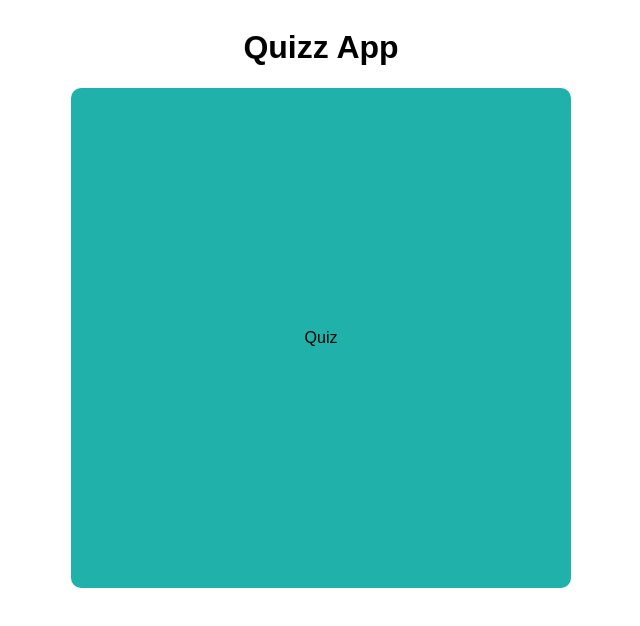
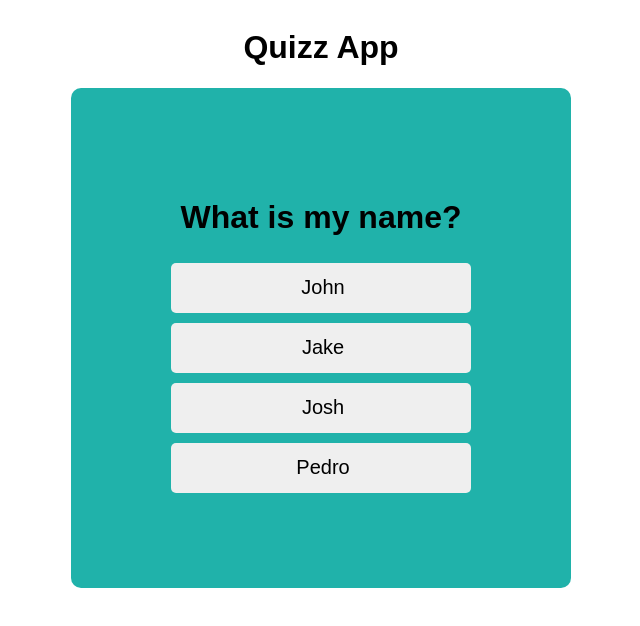
Before and after one commit to orchid-cloud/react-quiz-app, a React (Vite) app: page / in a window 1280 px wide. Both pictures are taken after a click on the button "Start Quiz". Shown: the top 626 px of the page, without its empty margins (319-959 px from the left). Built offline with nearby package versions, Linux system fonts and the light colour scheme.

Commit message:
Answering Questions

```diff
--- a/src/components/Quiz.jsx
+++ b/src/components/Quiz.jsx
@@ -1,7 +1,49 @@
 import React from 'react';
+import { useState } from 'react';
 import { Questions } from '../assets/helpers/Questions';
 import '../App.css';
 
 export default function Quiz() {
-  return <div className="Quiz">Quiz</div>;
+  const [currentQuestion, setCurrentQuestion] = useState(0);
+  const [optionChosen, setOptionChosen] = useState();
+
+  const chooseOption = (option) => {
+    setOptionChosen(option);
+  };
+  return (
+    <div className="Quiz">
+      <h1>{Questions[currentQuestion].prompt}</h1>
+      <div className="questions">
+        <button
+          onClick={() => {
+            chooseOption('optionA');
+          }}
+        >
+          {Questions[currentQuestion].optionA}
+        </button>
+        <button
+          onClick={() => {
+            chooseOption('optionB');
+          }}
+        >
+          {Questions[currentQuestion].optionB}
+        </button>
+        <button
+          onClick={() => {
+            chooseOption('optionC');
+          }}
+        >
+          {Questions[currentQuestion].optionC}
+        </button>
+        <button
+          onClick={() => {
+            chooseOption('optionD');
+          }}
+        >
+          {Questions[currentQuestion].optionD}
+        </button>
+      </div>
+      {optionChosen}
+    </div>
+  );
 }
```
